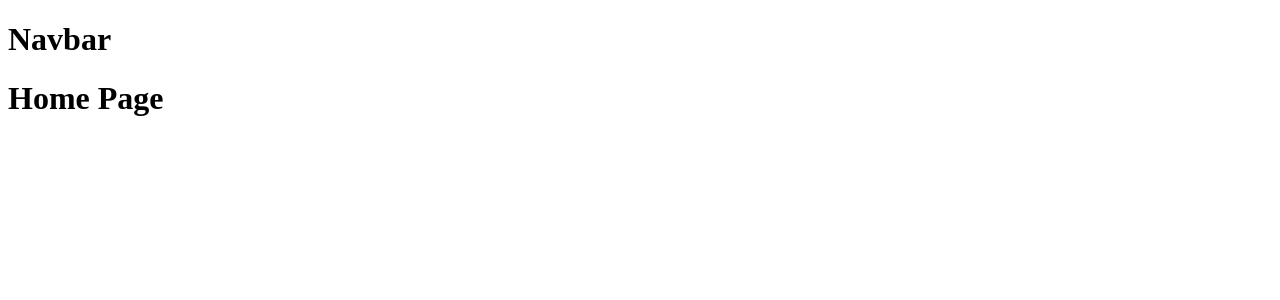
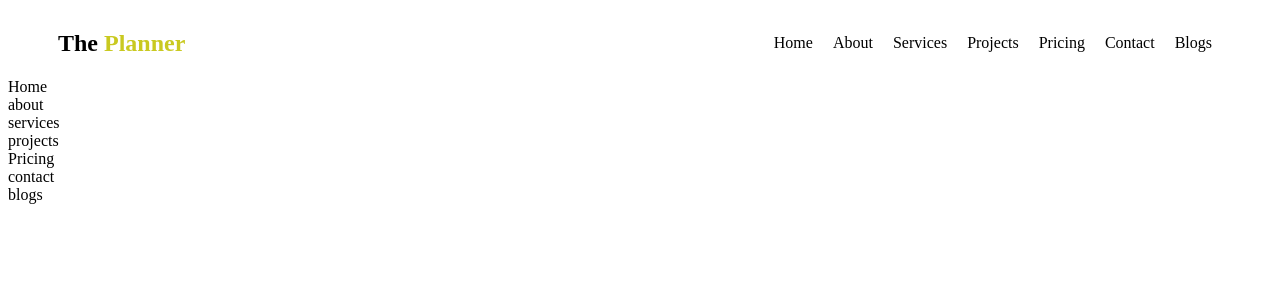
Before and after one commit to Usman2684/frontend, a Next.js app: page / in a window 1280 px wide. Shown: the top 300 px of the page. Built offline with nearby package versions, Linux system fonts and the light colour scheme.

Commit message:
all components created

```diff
--- /dev/null
+++ b/src/components/About.js
@@ -0,0 +1,4 @@
+const about =()=>(
+    <div> about </div>
+)
+export default about;
--- /dev/null
+++ b/src/components/Blogs.js
@@ -0,0 +1,4 @@
+const blogs =()=>(
+    <div>blogs</div>
+)
+export default blogs;
--- /dev/null
+++ b/src/components/ContactUs.js
@@ -0,0 +1,4 @@
+const contactus =()=>(
+    <div>contact</div>
+)
+export default contactus;
--- /dev/null
+++ b/src/components/HomePage.js
@@ -0,0 +1,8 @@
+
+
+ const home = ()=>(
+    <div>
+        Home
+    </div>
+ )
+ export default home;
--- /dev/null
+++ b/src/components/Navbar.css
@@ -0,0 +1,17 @@
+.nav{
+    display: flex;
+    justify-content: space-between;
+    align-items: center;
+    margin : 0px  50px;
+}
+.nav-items{
+    list-style: none;
+    display: flex;
+}
+.nav-items li{
+    padding: 10px;
+
+}
+h1 span{
+    color: rgb(201, 201, 32);
+}
--- a/src/components/Navbar.js
+++ b/src/components/Navbar.js
@@ -1,6 +1,18 @@
+
 const Navbar = () => (
     <>
-        <h1>Navbar</h1>
+          <nav className="nav">
+            <h1>The <span>Planner</span></h1>
+             <ul className="nav-items">
+                <li>Home</li>
+                <li>About</li>
+                <li>Services</li>
+                <li>Projects</li>
+                <li>Pricing</li>
+                <li>Contact</li>
+                <li>Blogs</li>
+             </ul>
+            </nav>
     </>
 );
 
--- /dev/null
+++ b/src/components/Pricing.js
@@ -0,0 +1,4 @@
+const pricing =()=>(
+    <div>Pricing</div>
+)
+export default pricing;
--- /dev/null
+++ b/src/components/Projects.js
@@ -0,0 +1,4 @@
+const projects=()=>(
+    <div>projects</div>
+)
+export default projects;
--- /dev/null
+++ b/src/components/Services.js
@@ -0,0 +1,4 @@
+const services = ()=>(
+    <div> services</div>
+)
+export default services;
--- a/src/pages/_app.js
+++ b/src/pages/_app.js
@@ -1,6 +1,7 @@
 import Head from 'next/head';
 import { Provider } from 'react-redux';
 import { useStore } from '../store';
+import '../components/Navbar.css';
 
 const App = ({ Component, pageProps }) => {
 
@@ -17,6 +18,7 @@ const App = ({ Component, pageProps }) => {
                     integrity="sha384-iYQeCzEYFbKjA/T2uDLTpkwGzCiq6soy8tYaI1GyVh/UjpbCx/TYkiZhlZB6+fzT"
                     crossorigin="anonymous"
                 ></link>
+
                 <script
                     src="https://cdn.jsdelivr.net/npm/bootstrap@5.2.1/dist/js/bootstrap.bundle.min.js"
                     integrity="sha384-u1OknCvxWvY5kfmNBILK2hRnQC3Pr17a+RTT6rIHI7NnikvbZlHgTPOOmMi466C8"
--- a/src/pages/index.js
+++ b/src/pages/index.js
@@ -1,11 +1,22 @@
 import Navbar from '../components/Navbar';
+import HomePage from '../components/HomePage';
+import About from '../components/About';
+import Services from '../components/Services';
+import Projects from '../components/Projects';
+import Pricing from '../components/Pricing';
+import ContactUs from '../components/ContactUs';
+import Blogs from '../components/Blogs';
 
 const Home = () => (
     <>
         <Navbar />
-        <h1>
-            Home Page
-        </h1>
+        < HomePage />
+        < About />
+        < Services />
+        < Projects />
+        < Pricing />
+        < ContactUs />
+        < Blogs />
     </>
 );
 
```
